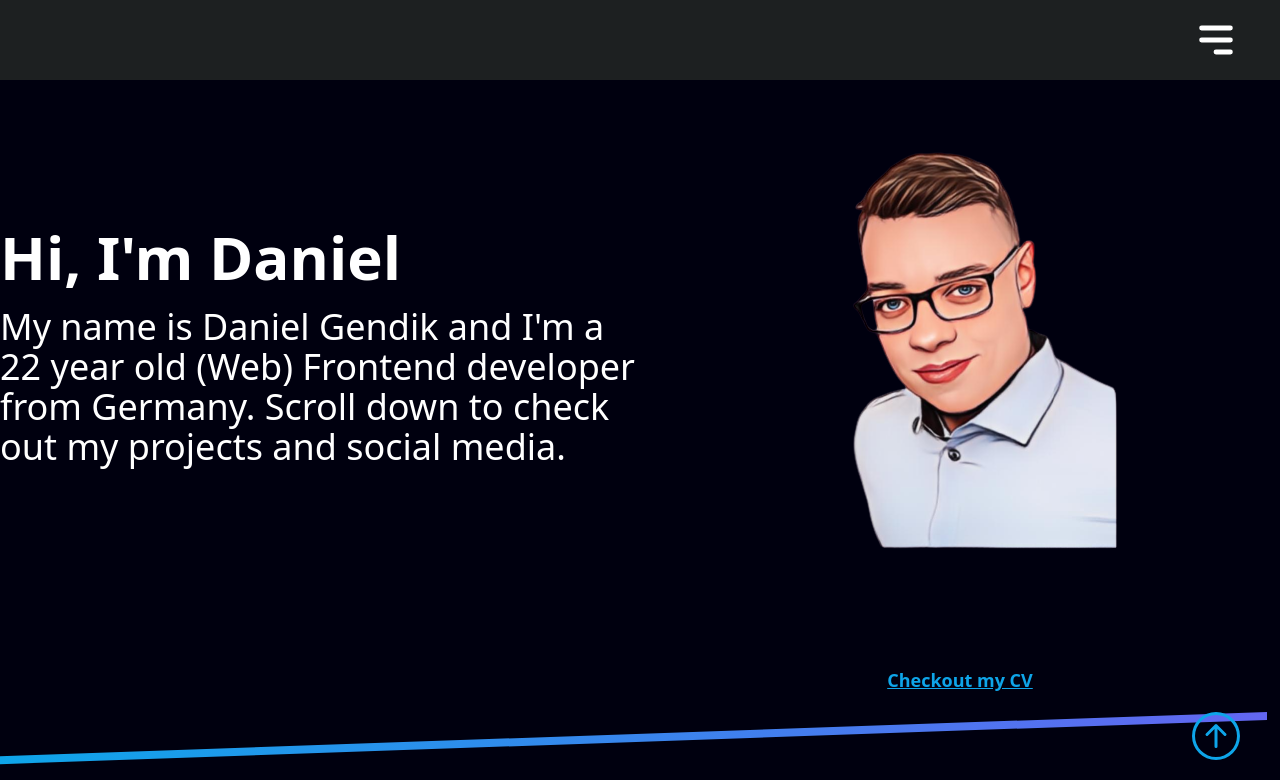
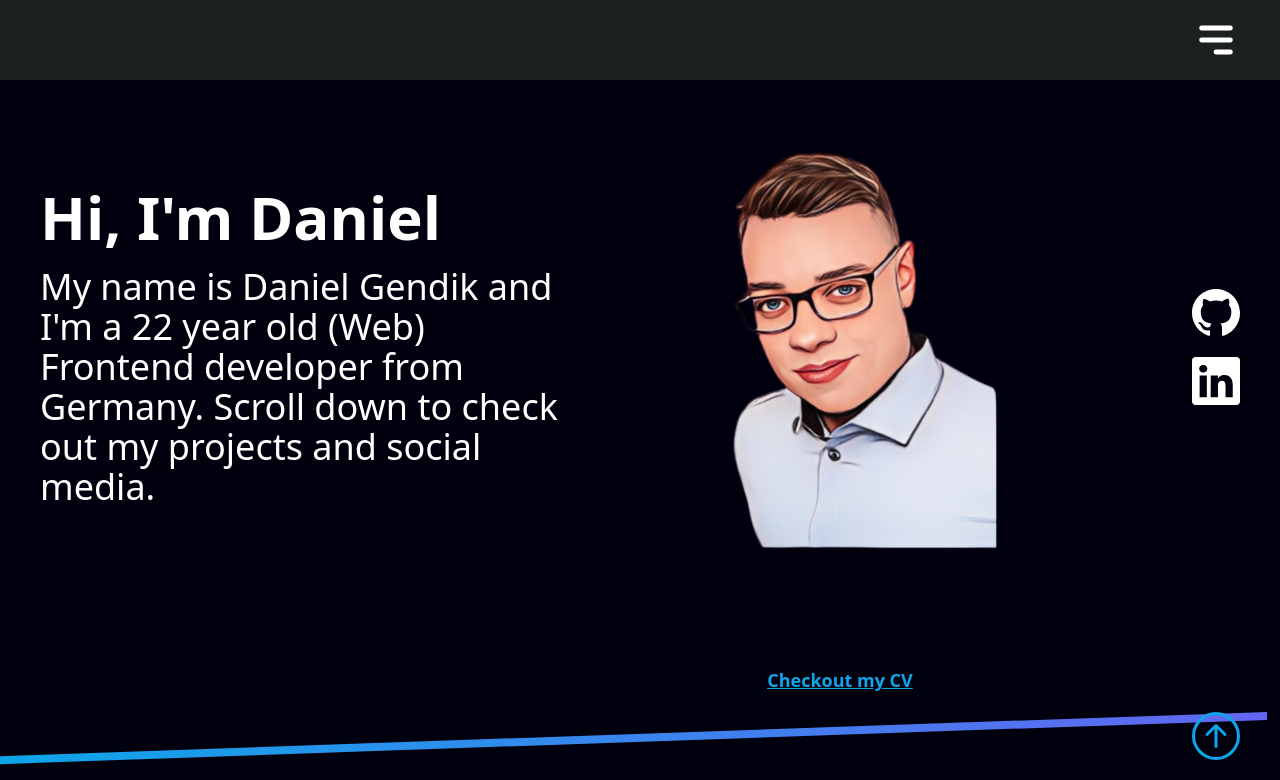
Before and after one commit to danielgen01/Portfolio-Daniel-G, a React (Vite) app: page / in a window 1280 px wide. Shown: the top 780 px of the page. Built offline with nearby package versions, Linux system fonts and the light colour scheme.

Commit message:
add a div for social media icons

```diff
--- a/src/components/MainBanner.tsx
+++ b/src/components/MainBanner.tsx
@@ -2,13 +2,15 @@ import TechnologiesBanner from "./TechnologiesBanner"
 import React from "react"
 import Bewerbungsbild from "../assets/images/BewerbungsbildCartoon.png"
 import CV from  "../assets/images/Lebenslauf Daniel Adrian Gendik.pdf"
+import { BsGit, BsGithub,BsLinkedin } from "react-icons/bs"
+
 
 
 const MainBanner: React.FC = () => {
   return (
     <div className="main-banner text-white selection:bg-sky-300"id="main-banner">
-      <div className="grid grid-cols-1 lg:grid-cols-2 justify-between mt-12 lg:items-center lg:mt-0">
-        <div className="description flex flex-col gap-5  text-center lg:text-left lg:items-start items-center">
+      <div className="grid grid-cols-1 lg:grid-cols-9 justify-between mt-12 lg:items-center lg:mt-0 mx-10">
+        <div className="description flex flex-col gap-5  text-center lg:text-left lg:items-start items-center col-span-4">
           <h1 className="font-bold text-2xl lg:text-6xl">Hi, I'm Daniel</h1>
           <h2 className="font-normal text-xl lg:text-4xl">
             My name is Daniel Gendik and I'm a 22 year old (Web) Frontend
@@ -16,7 +18,7 @@ const MainBanner: React.FC = () => {
           </h2>
         </div>
 
-        <div className="picture-ctn w-full flex flex-col items-center justify-center ">
+        <div className="picture-ctn w-full flex flex-col items-center justify-center col-span-4">
           <div className="image-ctn flex justify-center">
             <img
               src={Bewerbungsbild}
@@ -34,6 +36,11 @@ const MainBanner: React.FC = () => {
             </a>
           </div>
         </div>
+        <div className=" h-full flex lg:flex-col justify-center items-end w-full gap-5 mt-5 lg:mt-0 col-span-1">
+          <a href="https://github.com/danielgen01" target={"_blank"}><BsGithub className="text-white text-5xl hover:text-[#171515] duration-200"/></a>
+          <a href="https://www.linkedin.com/in/daniel-gendik-b7b277254/" target={"_blank"}><BsLinkedin className="text-white text-5xl hover:text-[#0072b1] duration-200"/></a>
+
+        </div>
       </div>
 
       <div className="sketch h-2 bg-gradient-to-r from-sky-500 to-indigo-500 mt-10 -skew-y-2 w-[99%]"></div>
```
